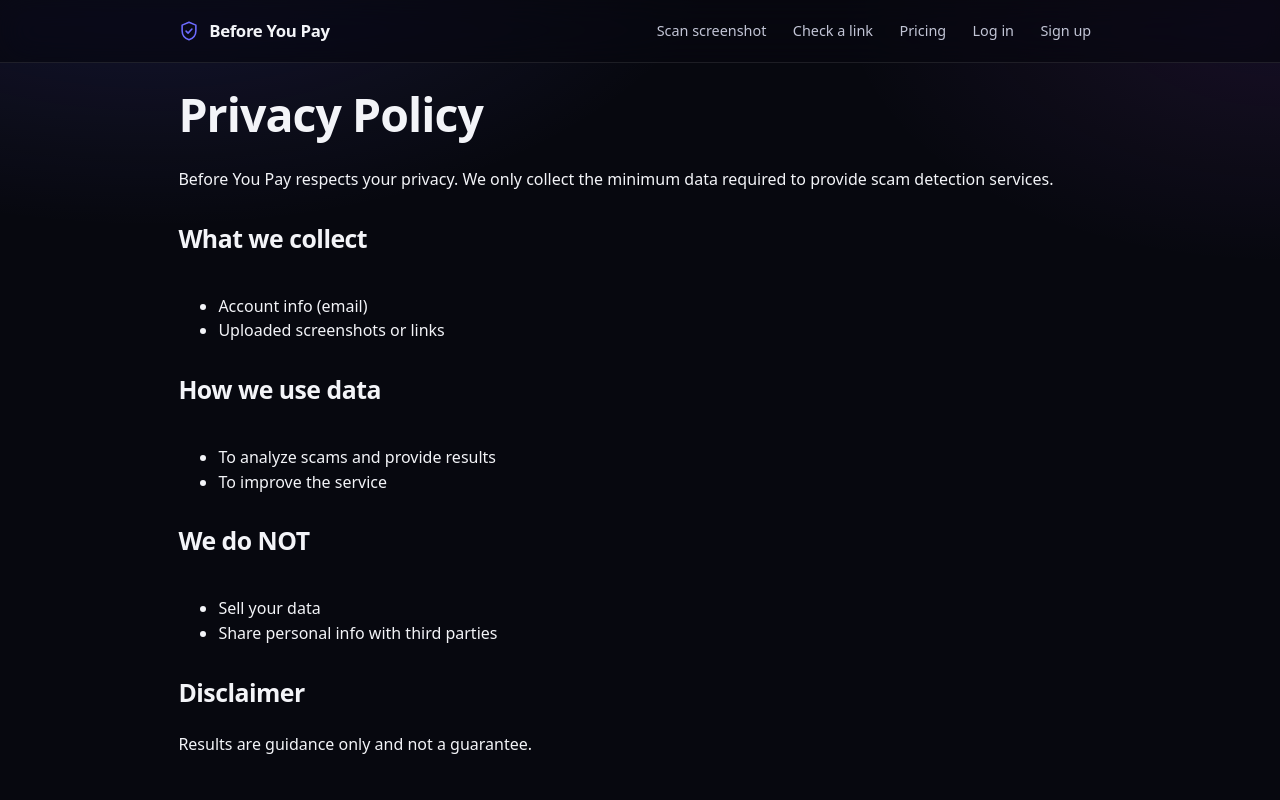
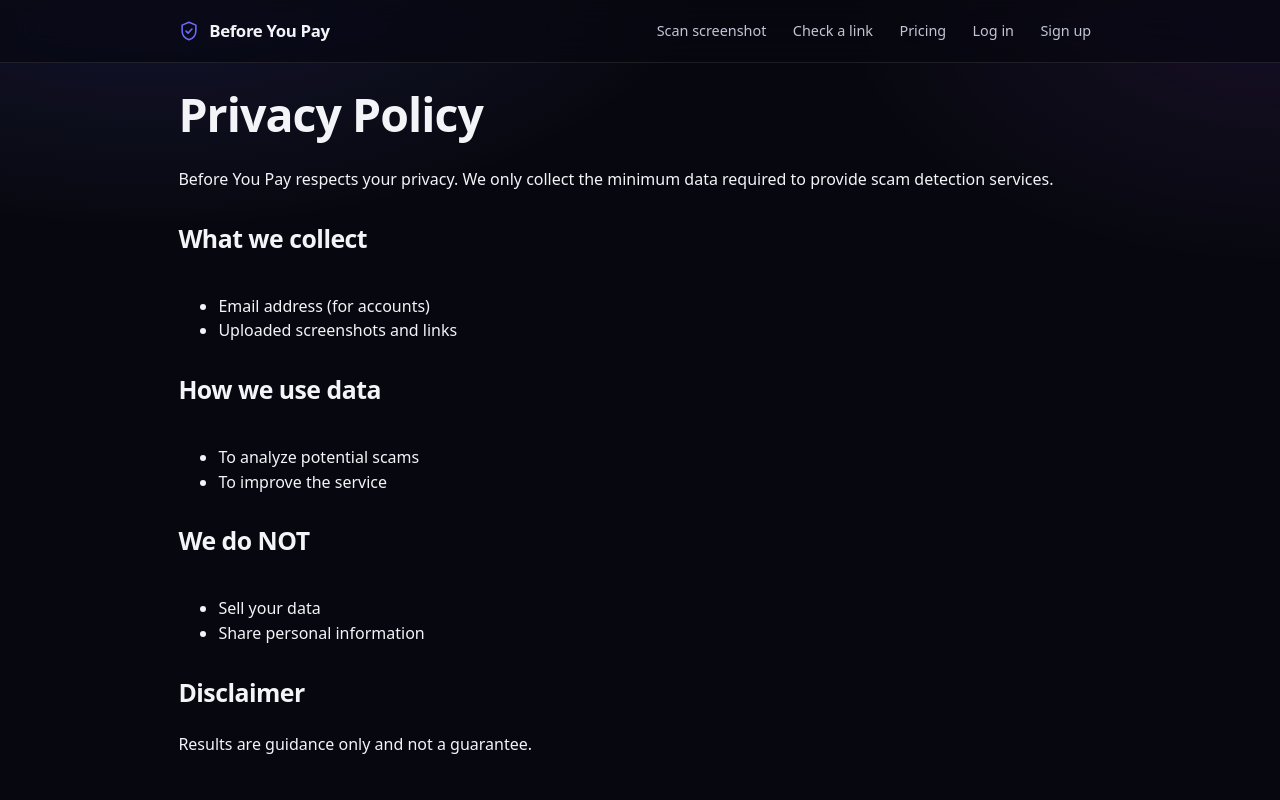
Before and after one commit to k55kw7vw42-gif/before-you-buy, a Next.js app: page /privacy in a window 1280 px wide. Shown: the top 800 px of the page. Built offline with nearby package versions, Linux system fonts and the light colour scheme; no server answers.

Commit message:
Update page.tsx

```diff
--- a/src/app/privacy/page.tsx
+++ b/src/app/privacy/page.tsx
@@ -6,26 +6,25 @@ export default function Privacy() {
       <h1>Privacy Policy</h1>
 
       <p>
-        Before You Pay respects your privacy. We only collect the minimum data
-        required to provide scam detection services.
+        Before You Pay respects your privacy. We only collect the minimum data required to provide scam detection services.
       </p>
 
       <h2>What we collect</h2>
       <ul>
-        <li>Account info (email)</li>
-        <li>Uploaded screenshots or links</li>
+        <li>Email address (for accounts)</li>
+        <li>Uploaded screenshots and links</li>
       </ul>
 
       <h2>How we use data</h2>
       <ul>
-        <li>To analyze scams and provide results</li>
+        <li>To analyze potential scams</li>
         <li>To improve the service</li>
       </ul>
 
       <h2>We do NOT</h2>
       <ul>
         <li>Sell your data</li>
-        <li>Share personal info with third parties</li>
+        <li>Share personal information</li>
       </ul>
 
       <h2>Disclaimer</h2>
```
